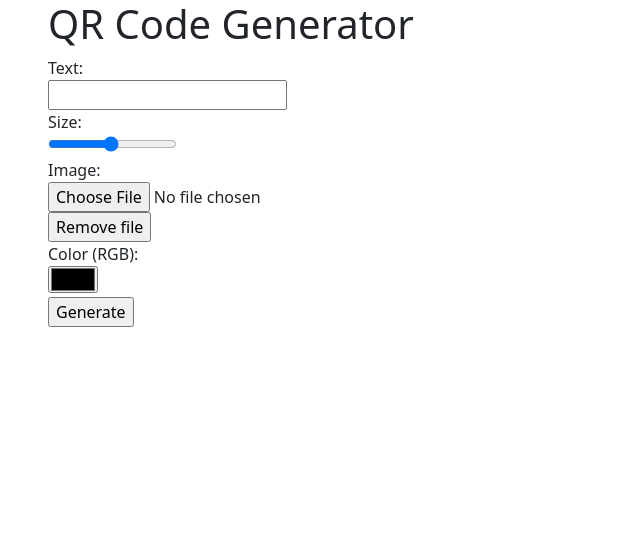
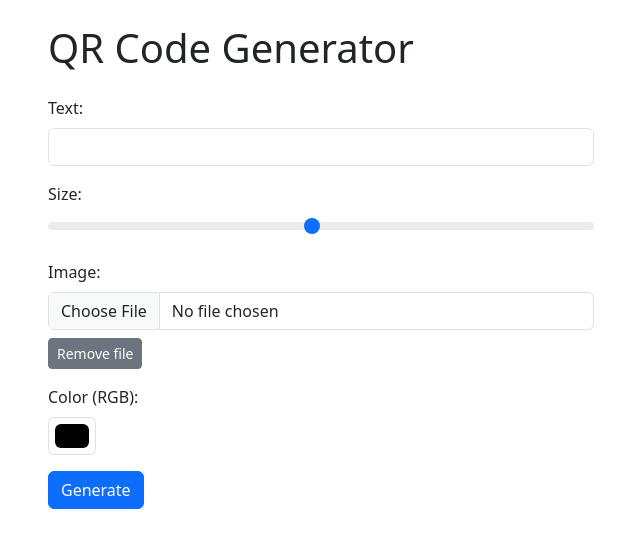
Before and after one commit to Cybernetic-Ransomware/QR_generator, a Flask app: page / in a window 1280 px wide. Shown: the top 548 px of the page, without its empty margins (319-959 px from the left). Run offline with Flask 3, Linux system fonts and the light colour scheme; some libraries are stand-ins or nearby versions.

Commit message:
fix(frontend): bootstrap classes

```diff
--- a/templates/index.html
+++ b/templates/index.html
@@ -15,22 +15,32 @@
     <div class="row justify-content-center">
     <div class="col-lg-6">
 
-    <h1>QR Code Generator</h1>
+    <h1 class="my-4">QR Code Generator</h1>
     <form id='generate-form' action="/generate" method="post" enctype="multipart/form-data">
         <input type="hidden" name="csrf_token" value="{{ csrf_token() }}">
-        <label for="text">Text:</label><br>
-        <input type="text" id="text" name="text"><br>
 
-        <label for="size">Size:</label><br>
-        <input type="range" id="size" name="size" min="1" max="30" value="15"><br>
+        <div class="mb-3">
+            <label for="text" class="form-label">Text:</label>
+            <input type="text" id="text" name="text" class="form-control">
+        </div>
 
-        <label for="image">Image:</label><br>
-        <input type="file" id="image" name="image"><br>
-        <input type="button" value="Remove file" onclick="clearFileInput()"><br>
+        <div class="mb-3">
+            <label for="size" class="form-label">Size:</label>
+            <input type="range" id="size" name="size" min="1" max="30" value="15" class="form-range">
+        </div>
 
-        <label for="color">Color (RGB):</label><br>
-        <input type="color" id="color" name="color"><br>
-        <input type="submit" value="Generate">
+        <div class="mb-3">
+            <label for="image" class="form-label">Image:</label>
+            <input type="file" id="image" name="image" class="form-control">
+            <input type="button" class="btn btn-secondary btn-sm mt-2" value="Remove file" onclick="clearFileInput()">
+        </div>
+
+        <div class="mb-3">
+            <label for="color" class="form-label">Color (RGB):</label>
+            <input type="color" id="color" name="color" class="form-control form-control-color">
+        </div>
+
+        <input type="submit" class="btn btn-primary" value="Generate">
     </form>
 
 
```
Also changed, not shown: templates/result.html (+6 -7 lines).
